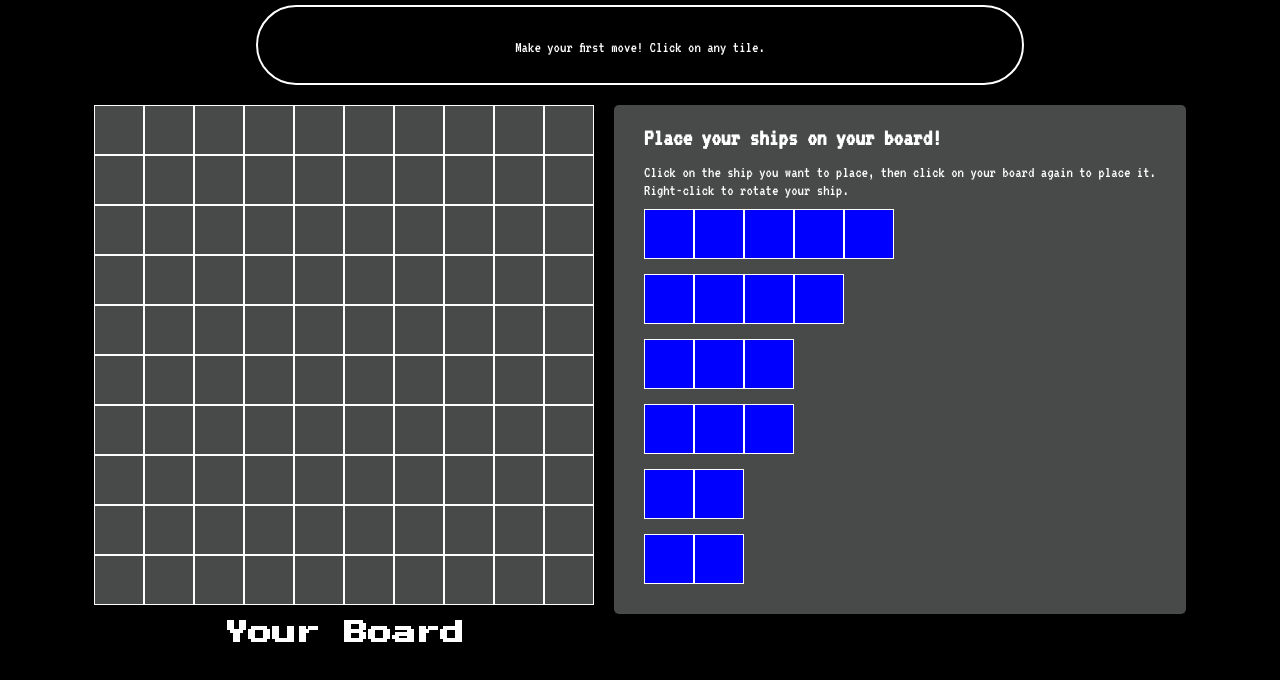
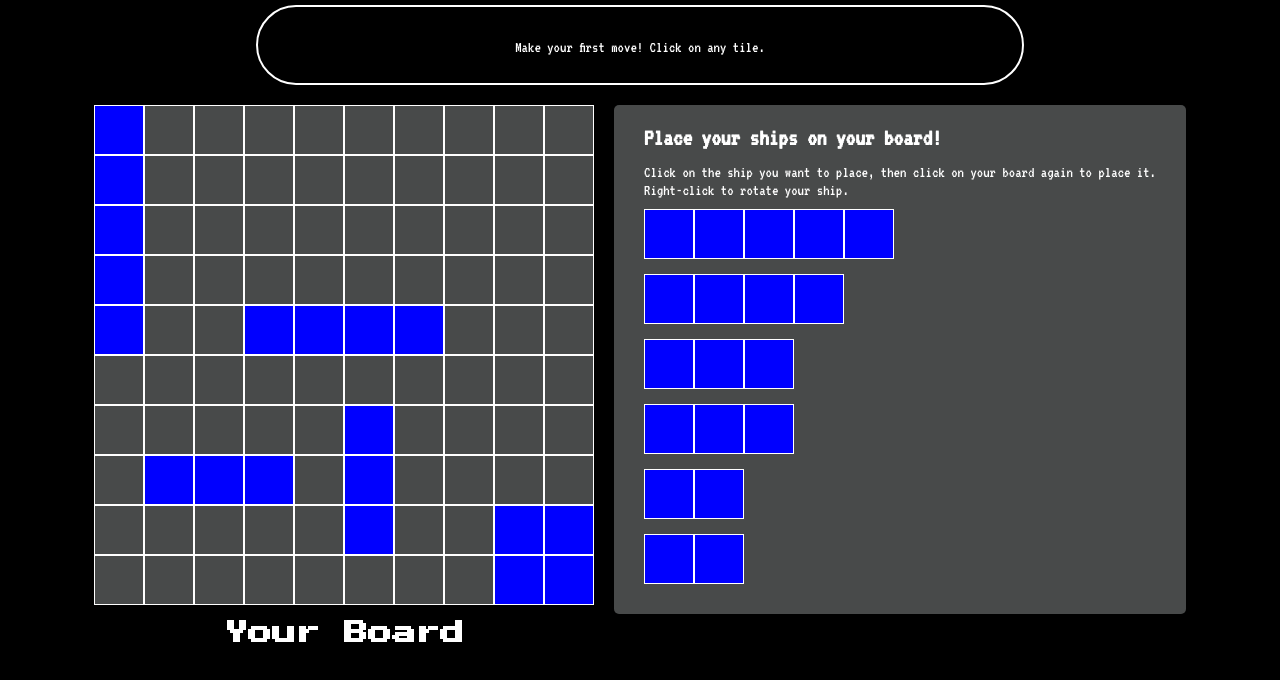
Before and after one commit to syfq-isml/odin-battleship, a website built with webpack: page src/template.html in a window 1280 px wide. Shown: the part 74-754 px from the top of the page. Built offline with nearby package versions, Linux system fonts and the light colour scheme.

Commit message:
add function to render placed ships
 - in DOMmodule.js

```diff
--- a/src/index.js
+++ b/src/index.js
@@ -9,11 +9,12 @@ import {
 	ANNOUNCE_gameOver,
 	ANNOUNCE_shipHit,
 	ANNOUNCE_shipMiss,
+	ANNOUNCE_computerDelay,
 	RENDER_shipHit,
 	RENDER_shipMiss,
 	RENDER_shipHit_comp,
 	RENDER_shipMiss_comp,
-	ANNOUNCE_computerDelay,
+	RENDER_shipOnBoard,
 	drawAllShips,
 	addGlobalListeners,
 	removeGlobalListeners,
@@ -21,22 +22,18 @@ import {
 import { Ship } from "./scripts/shipFactory";
 import { humanPlayer, computerPlayer } from "./scripts/humanPlayer";
 
-let computerTurn;
-let shipLengthResult;
-let boardCoords;
-
 initGameboards();
 drawAllShips();
 // addeventlistener to placer ( e is on ships)
 // addeventlistner to board ( e is on board )
 
 runNewGame();
+RENDER_shipOnBoard(humanPlayer.gboard.allShipsCoords);
 console.log(humanPlayer.gboard.allShipsCoords);
 
 function runNewGame() {
 	spawnShips(humanPlayer);
 	spawnShips(computerPlayer);
-	computerTurn = false;
 }
 
 // function to get input from human
--- a/src/scripts/DOMmodule.js
+++ b/src/scripts/DOMmodule.js
@@ -130,10 +130,13 @@ const RENDER_shipHit_comp = (coords) => {
 	tile.classList.add("tile-hit");
 };
 
-const RENDER_shipOnBoard = (coords) => {
-	const tile = document.querySelector(`[data-tile-id="${coords}"]`);
-	tile.innerText = "X";
-	tile.classList.add("tile-hit");
+const RENDER_shipOnBoard = (arr) => {
+	arr.forEach((item) => {
+		item.forEach((coord) => {
+			const tile = document.querySelector(`[data-tile-id="${coord}"]`);
+			tile.classList.add("has-ship");
+		});
+	});
 };
 
 const drawShip = (length, parent) => {
@@ -154,15 +157,6 @@ const drawAllShips = () => {
 	drawShip(2, "#ship2-1");
 	drawShip(2, "#ship2-2");
 };
-
-// function to place ship
-// click on ship
-// get ship's length
-// on click:
-// get the coord of the tile
-// DATA: add the ship
-// render the ship that was placed
-// remove the ship from the placer div
 
 const addEventListenerToShips = (callback) => {
 	const ships = document.querySelectorAll("[data-ship-length]");
@@ -197,11 +191,12 @@ export {
 	ANNOUNCE_gameOver,
 	ANNOUNCE_shipHit,
 	ANNOUNCE_shipMiss,
+	ANNOUNCE_computerDelay,
 	RENDER_shipHit,
 	RENDER_shipMiss,
 	RENDER_shipHit_comp,
 	RENDER_shipMiss_comp,
-	ANNOUNCE_computerDelay,
+	RENDER_shipOnBoard,
 	drawAllShips,
 	addGlobalListeners,
 	removeGlobalListeners,
--- a/src/stylesheets/style.css
+++ b/src/stylesheets/style.css
@@ -122,6 +122,16 @@ header {
 	cursor: move;
 }
 
+/* --- SET-UP INTERACTIONS --- */
+
+.selected {
+	opacity: 0.3;
+}
+
+.has-ship {
+	background-color: blue;
+}
+
 /* --- GAME INTERACTIONS --- */
 .tile-hit {
 	background-color: red;
@@ -141,10 +151,6 @@ header {
 	display: none;
 }
 
-.selected {
-	opacity: 0.3;
-}
-
 /* --- TO REMOVE AFTER INIT --- */
 .set-up {
 	cursor: grab;
```
